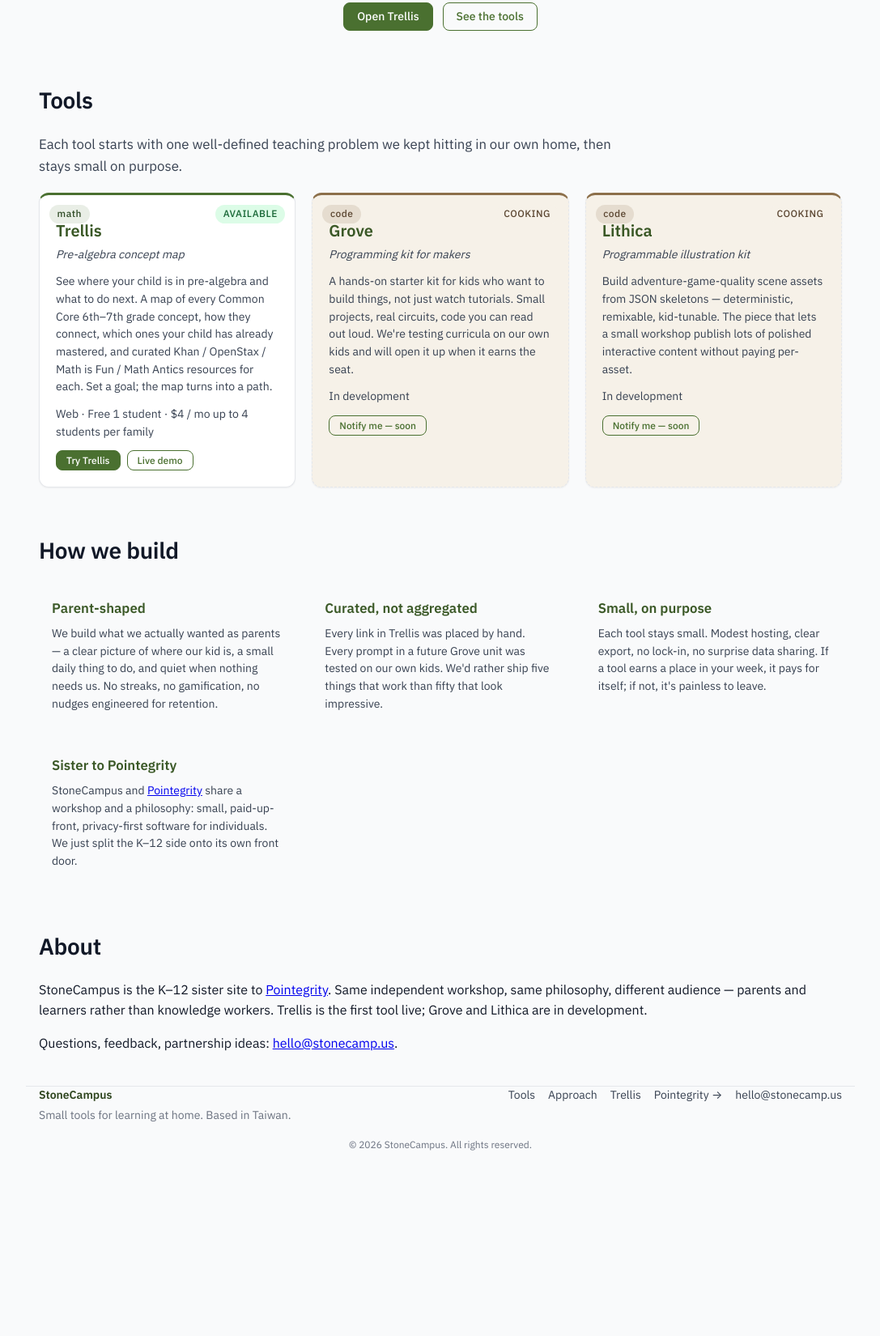
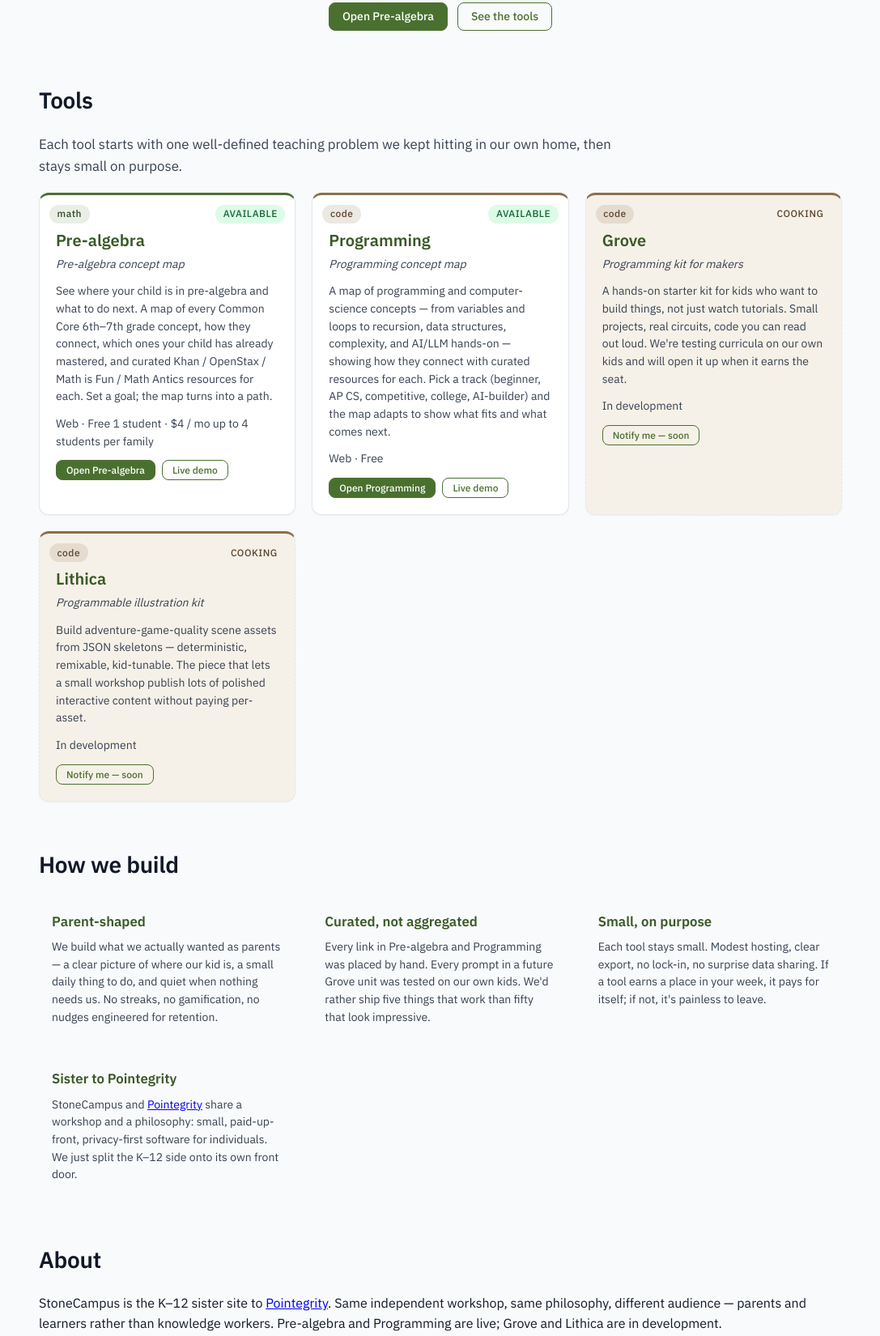
Before and after one commit to jyrobin/stonecamp, a plain HTML site: page index.html in a window 1280 px wide. Shown: the part 335-1985 px from the top of the page at 81% size, without its empty margins (96-1183 px from the left). Before the commit the page ends 1759 px from the top, so only its background shows below. Drawn offline with Linux system fonts and the light colour scheme.

Commit message:
Add Programming card; rename Trellis card → Pre-algebra; fix chip/header spacing
- New "Programming" product card (programming.stonecamp.us, Available,
  code family) in the top row next to the math app. The concept-graph
  programming learning app shipped — portal now links it.
- Rename the math card "Trellis" → "Pre-algebra" so both live cards are
  subject-named and parallel. App + subdomain stay trellis.stonecamp.us
  (links unchanged); the app self-brands "Trellis" until its own rebrand.
  Updated hero CTA, card button, footer link, and Approach/About prose.
  Added a Programming footer link.
- Fix family-tag chip / header overlap: .family-tag + h3 margin-top was
  --space-3 (12px), leaving a 7px chip/header overlap. Bumped to
  --space-6 (24px), matching pointegrity.com exactly (43px header top,
  4.6px gap below the chip). Verified via CDP measurement on both sites.

```diff
--- a/index.html
+++ b/index.html
@@ -35,7 +35,7 @@
     earn their place at the table.
   </p>
   <div class="cta-row">
-    <a href="https://trellis.stonecamp.us" class="btn btn-primary">Open Trellis</a>
+    <a href="https://trellis.stonecamp.us" class="btn btn-primary">Open Pre-algebra</a>
     <a href="#tools" class="btn btn-outline">See the tools</a>
   </div>
 </section>
@@ -48,11 +48,11 @@
   </p>
   <div class="grid">
 
-    <!-- Trellis — the live K-12 math product -->
+    <!-- Pre-algebra (app brand: Trellis, at trellis.stonecamp.us) — live K-12 math product -->
     <article class="card product family-math" data-family="math">
       <div class="product-status available">Available</div>
       <span class="family-tag family-tag-math">math</span>
-      <h3>Trellis</h3>
+      <h3>Pre-algebra</h3>
       <p class="product-tag">Pre-algebra concept map</p>
       <p>
         See where your child is in pre-algebra and what to do next. A
@@ -63,8 +63,29 @@
       </p>
       <p class="product-meta">Web · Free 1 student · $4 / mo up to 4 students per family</p>
       <div class="product-actions">
-        <a href="https://trellis.stonecamp.us" class="btn btn-sm btn-primary">Try Trellis</a>
+        <a href="https://trellis.stonecamp.us" class="btn btn-sm btn-primary">Open Pre-algebra</a>
         <a href="https://trellis.stonecamp.us/#preview" class="btn btn-sm btn-outline">Live demo</a>
+      </div>
+    </article>
+
+    <!-- Programming — the live concept-map app for code/CS -->
+    <article class="card product family-code" data-family="code">
+      <div class="product-status available">Available</div>
+      <span class="family-tag family-tag-code">code</span>
+      <h3>Programming</h3>
+      <p class="product-tag">Programming concept map</p>
+      <p>
+        A map of programming and computer-science concepts — from
+        variables and loops to recursion, data structures, complexity,
+        and AI/LLM hands-on — showing how they connect with curated
+        resources for each. Pick a track (beginner, AP CS, competitive,
+        college, AI-builder) and the map adapts to show what fits and
+        what comes next.
+      </p>
+      <p class="product-meta">Web · Free</p>
+      <div class="product-actions">
+        <a href="https://programming.stonecamp.us" class="btn btn-sm btn-primary">Open Programming</a>
+        <a href="https://programming.stonecamp.us" class="btn btn-sm btn-outline">Live demo</a>
       </div>
     </article>
 
@@ -122,9 +143,10 @@
     <div class="tenet">
       <h3>Curated, not aggregated</h3>
       <p>
-        Every link in Trellis was placed by hand. Every prompt in a
-        future Grove unit was tested on our own kids. We'd rather ship
-        five things that work than fifty that look impressive.
+        Every link in Pre-algebra and Programming was placed by hand.
+        Every prompt in a future Grove unit was tested on our own kids.
+        We'd rather ship five things that work than fifty that look
+        impressive.
       </p>
     </div>
     <div class="tenet">
@@ -153,8 +175,8 @@
     StoneCampus is the K–12 sister site to
     <a href="https://www.pointegrity.com">Pointegrity</a>. Same
     independent workshop, same philosophy, different audience — parents
-    and learners rather than knowledge workers. Trellis is the first
-    tool live; Grove and Lithica are in development.
+    and learners rather than knowledge workers. Pre-algebra and
+    Programming are live; Grove and Lithica are in development.
   </p>
   <p>
     Questions, feedback, partnership ideas:
@@ -171,7 +193,8 @@
     <div class="foot-links">
       <a href="#tools">Tools</a>
       <a href="#approach">Approach</a>
-      <a href="https://trellis.stonecamp.us">Trellis</a>
+      <a href="https://trellis.stonecamp.us">Pre-algebra</a>
+      <a href="https://programming.stonecamp.us">Programming</a>
       <a href="https://www.pointegrity.com">Pointegrity →</a>
       <a href="mailto:hello@stonecamp.us">hello@stonecamp.us</a>
     </div>
--- a/static/site.css
+++ b/static/site.css
@@ -204,7 +204,11 @@
 .product.family-math { border-top: 3px solid var(--color-primary-600); padding-top: var(--space-4); }
 .product.family-code { border-top: 3px solid var(--color-stone-warm);  padding-top: var(--space-4); }
 
-.family-tag + h3 { margin-top: var(--space-3); }
+/* Header must clear the absolutely-positioned family-tag chip (top-left)
+ * and status pill (top-right). space-3 left a 7px chip/header overlap;
+ * space-6 (24px) matches pointegrity.com's card spacing (≈4.6px gap
+ * below the chip). */
+.family-tag + h3 { margin-top: var(--space-6); }
 
 /* --- Tenets (philosophy) --- */
 .tenet {
```
